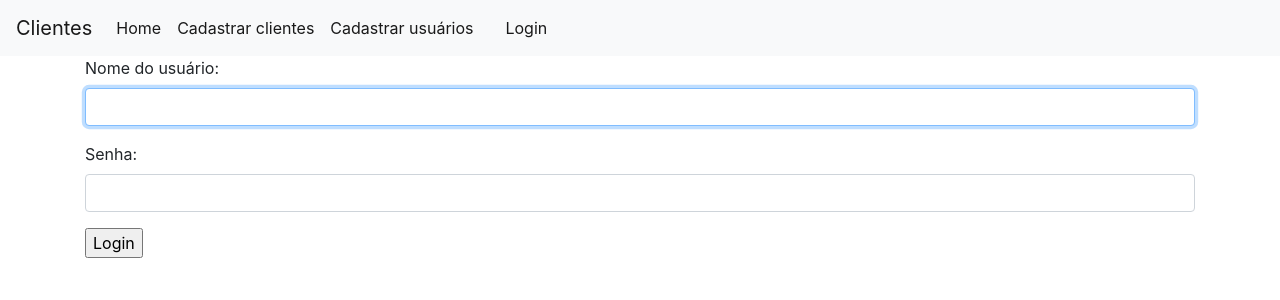
After one commit to antssousa/django-clientes, a Django app: page /clientes/logar_usuario/ in a window 1280 px wide. The commit adds this page. Shown: the top 300 px of the page. Run offline with Django 3.2, Linux system fonts and the light colour scheme; some libraries are stand-ins or nearby versions.

Commit message:
Adicionando autenticação de usuários

```diff
--- a/clientes/templates/clientes/base.html
+++ b/clientes/templates/clientes/base.html
@@ -29,6 +29,16 @@
         <li class="nav-item active">
           <a class="nav-link" href="{% url 'cadastrar_usuario' %}">Cadastrar usuários</a>
         </li>
+        <li class="nav-item active">
+          <a class="nav-link" href="#">{{ request.user.username }}</a>
+        </li>
+        <li class="nav-item active">
+          {% if user.is_authenticated %}
+            <a class="nav-link" href="{% url 'deslogar_usuario' %}">Sair</a>
+          {% else %}
+            <a class="nav-link" href="{% url 'logar_usuario' %}">Login</a>
+          {% endif %}
+        </li>
     </div>
   </nav>
   <main class="container">
--- /dev/null
+++ b/clientes/templates/clientes/form_login.html
@@ -0,0 +1,30 @@
+{% extends 'clientes/base.html' %}
+{% load meus_filtros %}
+
+{% block titulo %}
+Login
+{% endblock %}
+
+{% block conteudo %}
+  <form method="post">
+    {% csrf_token %}
+
+    {% for message in messages %}
+      <div class="alert alert-danger">
+        {{ message }}
+      </div>
+    {% endfor %}
+
+    <div class="form-group">
+      <label>Nome do usuário:</label>
+      {{ form_login.username | addclass:'form-control'}}
+    </div>
+    <div class="form-group">
+      <label>Senha:</label>
+      {{ form_login.password | addclass:'form-control'}}
+    </div>
+    <div class="form-group">
+      <input type="submit" value="Login">
+    </div>
+  </form>
+{% endblock %}
--- a/clientes/urls.py
+++ b/clientes/urls.py
@@ -9,6 +9,6 @@ urlpatterns = [
     path('editar/<int:id>', editar_cliente, name='editar_cliente'),
     path('remover/<int:id>', remover_cliente, name='remover_cliente'),
     path('cadastrar_usuario/', cadastrar_usuario, name='cadastrar_usuario'),
-    # path('logar_usuario/', logar_usuario, name='logar_usuario'),
-    # path('deslogar_usuario/', deslogar_usuario, name='deslogar_usuario'),
+    path('logar_usuario/', logar_usuario, name='logar_usuario'),
+    path('deslogar_usuario/', deslogar_usuario, name='deslogar_usuario'),
 ]
--- a/clientes/views.py
+++ b/clientes/views.py
@@ -3,7 +3,10 @@ from django.shortcuts import redirect, render
 from .models import Cliente
 from .forms import ClienteForm
 
-from django.contrib.auth.forms import UserCreationForm
+from django.contrib.auth.forms import UserCreationForm, AuthenticationForm
+from django.contrib.auth import authenticate, login, logout
+from django.contrib.auth.decorators import login_required
+from django.contrib import messages
 
 # Create your views here.
 
@@ -11,6 +14,7 @@ def listar_clientes(request):
   clientes = Cliente.objects.all()
   return render(request, 'clientes/listar_clientes.html', {'clientes' : clientes})
 
+@login_required()
 def cadastrar_cliente(request):
   if request.method == 'POST':
     form = ClienteForm(request.POST)
@@ -25,6 +29,7 @@ def listar_cliente_id(request, id):
   cliente = Cliente.objects.get(id=id)
   return render(request, 'clientes/lista_cliente.html', {'cliente': cliente})
 
+@login_required()
 def editar_cliente(request, id):
   cliente = Cliente.objects.get(id=id)
   form = ClienteForm(request.POST or None, instance=cliente)
@@ -33,12 +38,14 @@ def editar_cliente(request, id):
     return redirect('listar_clientes')
   return render(request, 'clientes/form_cliente.html', {'form': form})
 
+@login_required()
 def remover_cliente(request, id):
   cliente = Cliente.objects.get(id=id)
   if request.method == 'POST':
     cliente.delete()
     return redirect('listar_clientes')
   return render(request, 'clientes/confirma_exclusao.html', {'cliente': cliente})
+
 
 def cadastrar_usuario(request):
   if request.method == 'POST':
@@ -49,3 +56,23 @@ def cadastrar_usuario(request):
   else:
     form_usuario = UserCreationForm()
   return render(request, 'clientes/form_usuario.html', {'form_usuario': form_usuario})
+
+def logar_usuario(request):
+  if request.method == 'POST':
+    username = request.POST['username']
+    password = request.POST['password']
+    usuario = authenticate(request, username=username, password=password)
+    if usuario is not None:
+      login(request, usuario)
+      return redirect('listar_clientes')
+    else:
+      messages.error(request, 'As credenciais estão incorretas')
+      return redirect('logar_usuario')
+  else:
+    form_login = AuthenticationForm()
+  return render(request, 'clientes/form_login.html', {'form_login': form_login})
+
+
+def deslogar_usuario(request):
+  logout(request)
+  return redirect('logar_usuario')
--- a/proj_clientes/settings.py
+++ b/proj_clientes/settings.py
@@ -119,3 +119,5 @@ USE_TZ = True
 # https://docs.djangoproject.com/en/2.2/howto/static-files/
 
 STATIC_URL = '/static/'
+
+LOGIN_URL = 'logar_usuario'
```
